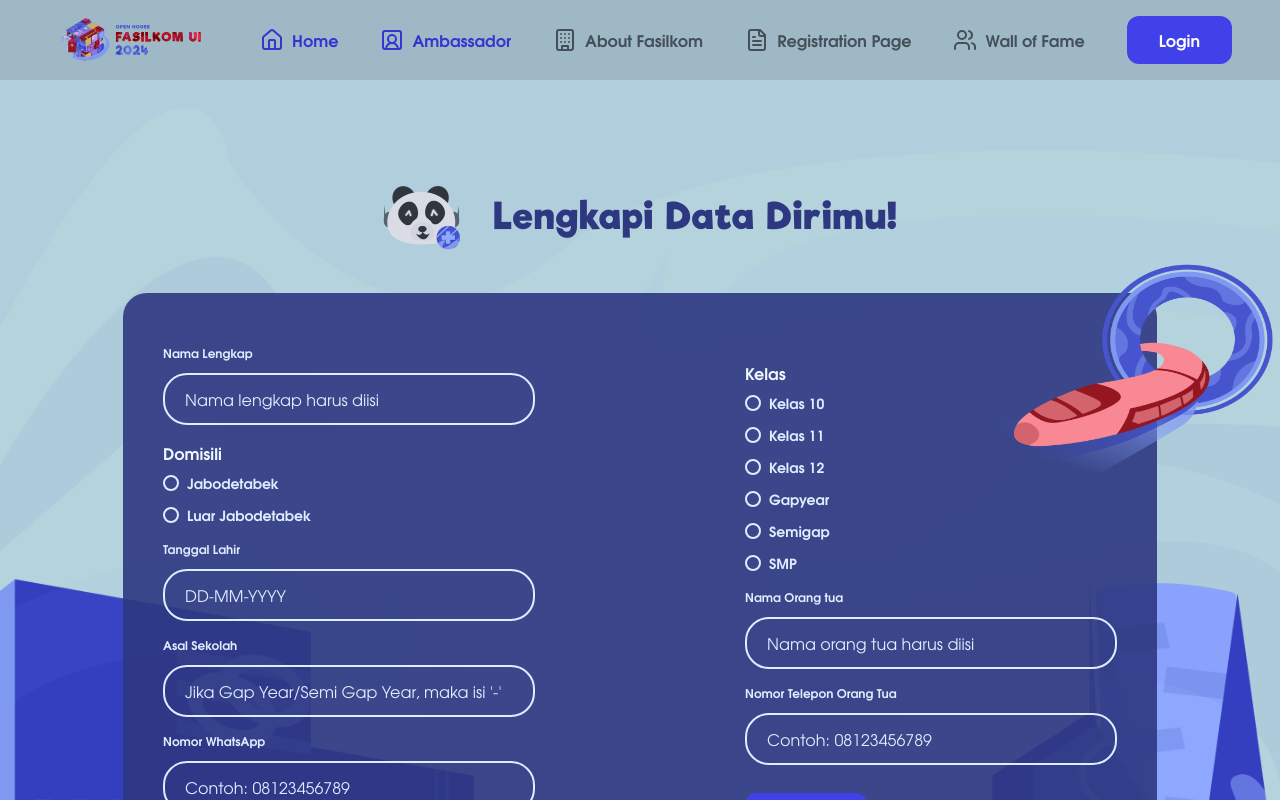
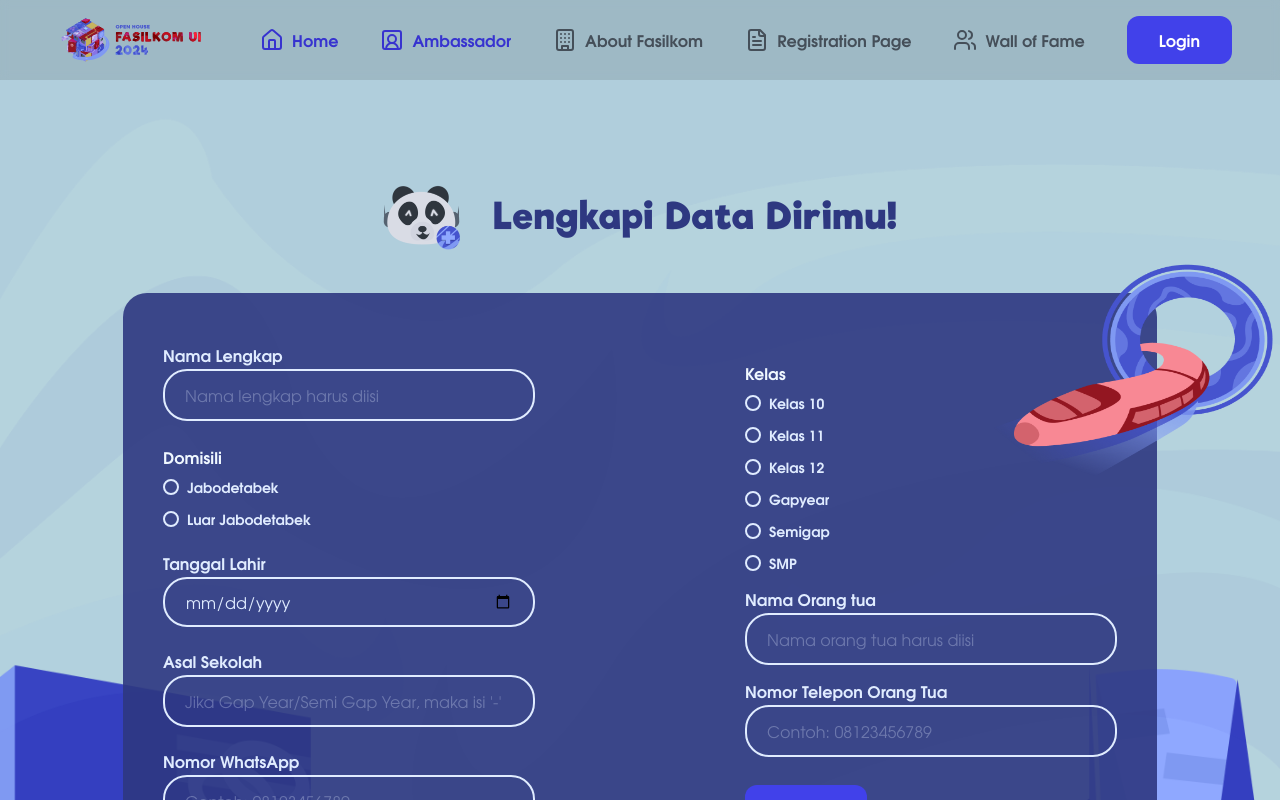
Before and after one commit to OH-Fasilkom-UI/oh24-frontend, a Next.js app: page /detailform in a window 1280 px wide. Shown: the top 800 px of the page. Built offline with nearby package versions, Linux system fonts and the light colour scheme.

Commit message:
feat: Input in DetailForm

```diff
--- a/components/ui/Input.tsx
+++ b/components/ui/Input.tsx
@@ -7,6 +7,7 @@ export interface InputProps
   label?: string
   errorMessage?: string
   icon?: React.ReactNode
+  color?: 'light' | 'dark'
   iconPosition?: 'left' | 'right'
 }
 
@@ -18,21 +19,34 @@ const Input = React.forwardRef<HTMLInputElement, InputProps>(
       errorMessage,
       icon,
       label,
+      color = 'light',
       iconPosition = 'left',
       ...props
     },
     ref
   ) => {
     return (
-      <div className="flex flex-col gap-1">
+      <div
+        className={twMerge(
+          'flex flex-col gap-1',
+          color === 'light'
+            ? 'text-Text/TextDarkBG'
+            : 'text-Text/TextLightBG/60'
+        )}
+      >
         {label && (
-          <label className="text-t9 sm:text-t7 font-bold text-Text/TextLightBG/60">
-            {label}
-          </label>
+          <label className="text-t9 sm:text-t7 font-bold">{label}</label>
         )}
-        <div className="flex items-center w-full rounded-3xl outline-none border-2 border-Text/TextLightBG/30 overflow-hidden relative">
+        <div
+          className={twMerge(
+            'flex items-center w-full rounded-3xl outline-none border-2 overflow-hidden relative',
+            color === 'light'
+              ? 'border-Text/TextDarkBG'
+              : 'border-Text/TextLightBG/30'
+          )}
+        >
           <div
-            className={`absolute ${iconPosition === 'left' ? 'left-5' : 'right-5'} text-Text/TextLightBG/60`}
+            className={`absolute ${iconPosition === 'left' ? 'left-5' : 'right-5'}`}
           >
             {icon}
           </div>
@@ -41,7 +55,10 @@ const Input = React.forwardRef<HTMLInputElement, InputProps>(
             type={type}
             ref={ref}
             className={twMerge(
-              `w-full h-full bg-transparent hover:bg-white/30 outline-none focus:bg-white/30 px-5 ${icon ? (iconPosition === 'left' ? 'pl-14' : 'pr-14') : ''} py-3 duration-300 placeholder:text-Text/TextLightBG/30 text-t9 sm:text-t7`,
+              `w-full h-full bg-transparent hover:bg-white/30 outline-none focus:bg-white/30 px-5 ${icon ? (iconPosition === 'left' ? 'pl-14' : 'pr-14') : ''} py-3 duration-300 text-t9 sm:text-t7`,
+              color === 'light'
+                ? 'placeholder:text-Text/TextDarkBG/30'
+                : 'placeholder:text-Text/TextLightBG/30',
               className
             )}
           />
--- a/lib/api/registration.ts
+++ b/lib/api/registration.ts
@@ -1,29 +1,35 @@
 import { z } from 'zod'
 
 export enum Class {
-  SMP_SEDERAJAT,
-  SMA_KELAS_10_SEDERAJAT,
-  SMA_KELAS_11_SEDERAJAT,
-  SMA_KELAS_12_SEDERAJAT,
-  GAPYEAR,
-  SEMIGAP,
+  SMP_SEDERAJAT = 'SMP_SEDERAJAT',
+  SMA_KELAS_10_SEDERAJAT = 'SMA_KELAS_10_SEDERAJAT',
+  SMA_KELAS_11_SEDERAJAT = 'SMA_KELAS_11_SEDERAJAT',
+  SMA_KELAS_12_SEDERAJAT = 'SMA_KELAS_12_SEDERAJAT',
+  GAPYEAR = 'GAPYEAR',
+  SEMIGAP = 'SEMIGAP',
 }
 
 export enum Domicile {
-  JABODETABEK,
-  NON_JABODETABEK,
+  JABODETABEK = 'JABODETABEK',
+  NON_JABODETABEK = 'NON_JABODETABEK',
 }
 
 export const submitPersonalDataSchema = z.object({
-  fullName: z.string(),
+  fullName: z.string().min(1, 'Nama lengkap harus diisi'),
   dob: z.date(),
   school: z.string().optional(),
   class: z.nativeEnum(Class),
-  phone: z.string().regex(new RegExp('^[0-9]*$')),
-  lineId: z.string(),
+  phone: z
+    .string()
+    .regex(new RegExp('^[0-9]*$'))
+    .min(1, 'Nomor WhatsApp harus diisi'),
+  lineId: z.string().min(1, 'ID Line harus diisi'),
   domicile: z.nativeEnum(Domicile),
-  parentName: z.string(),
-  parentPhone: z.string().regex(new RegExp('^[0-9]*$')),
+  parentName: z.string().min(1, 'Nama Orang Tua harus diisi'),
+  parentPhone: z
+    .string()
+    .regex(new RegExp('^[0-9]*$'))
+    .min(1, 'Nomor Telepon Orang Tua harus diisi'),
 })
 
 export type SubmitPersonalData = z.infer<typeof submitPersonalDataSchema>
--- a/modules/DetailFormModule/components/InputDetail.tsx
+++ /dev/null
@@ -1,64 +0,0 @@
-import * as React from 'react'
-import { twMerge } from 'tailwind-merge'
-import { AlertTriangle } from 'lucide-react'
-
-export interface InputProps
-  extends React.InputHTMLAttributes<HTMLInputElement> {
-  label?: string
-  errorMessage?: string
-  icon?: React.ReactNode
-  iconPosition?: 'left' | 'right'
-}
-
-const Input = React.forwardRef<HTMLInputElement, InputProps>(
-  (
-    {
-      className,
-      type,
-      errorMessage,
-      icon,
-      label,
-      iconPosition = 'left',
-      ...props
-    },
-    ref
-  ) => {
-    return (
-      <div className="flex flex-col gap-1">
-        {label && (
-          <label className="text-t9 sm:text-t7 font-tex-gyre font-bold text-Text/TextDarkBG">
-            {label}
-          </label>
-        )}
-        <div className="flex items-center w-full rounded-3xl font-tex-gyre outline-none border-2 border-Text/TextDarkBG overflow-hidden relative">
-          <div
-            className={`absolute ${iconPosition === 'left' ? 'left-5' : 'right-5'} text-Text/TextDarkBG`}
-          >
-            {icon}
-          </div>
-          <input
-            {...props}
-            type={type}
-            ref={ref}
-            className={twMerge(
-              `w-full h-full bg-transparent hover:bg-white/30 outline-none focus:bg-white/30 px-5 ${icon ? (iconPosition === 'left' ? 'pl-14' : 'pr-14') : ''} py-3 duration-300 placeholder:text-Text/TextDarkBG text-t9 sm:text-t7`,
-              className
-            )}
-          />
-        </div>
-        {errorMessage && (
-          <span className="text-RedRegion/Pohutukawa/500 flex gap-2">
-            <AlertTriangle className="hidden sm:flex w-4" />
-            <p className="font-tex-gyre font-normal sm:font-bold items-center text-t9 sm:text-t7">
-              {errorMessage}
-            </p>
-          </span>
-        )}
-      </div>
-    )
-  }
-)
-
-Input.displayName = 'Input'
-
-export default Input
--- a/modules/DetailFormModule/components/InputForm.tsx
+++ /dev/null
@@ -1,61 +0,0 @@
-import Input from './InputDetail'
-import { AlertCircle } from 'lucide-react'
-import React from 'react'
-import { InputFormProps } from '../interface'
-import {
-  FormControl,
-  FormDescription,
-  FormField,
-  FormItem,
-  FormLabel,
-  FormMessage,
-} from '@/components/ui/form'
-import { FieldValues } from 'react-hook-form'
-
-const InputForm = <
-  T extends FieldValues,
-  U = any,
-  V extends FieldValues | undefined = undefined,
->({
-  label,
-  placeholder,
-  description,
-  disabled = false,
-  name,
-  form,
-}: InputFormProps<T, U, V>) => {
-  return (
-    <FormField
-      disabled={disabled}
-      control={form.control}
-      name={name}
-      render={({ field }) => {
-        return (
-          <FormItem className="flex flex-col gap-1 text-xs md:text-base text-Text/TextDarkBG">
-            <FormLabel className="text-xs font-tex-gyre font-bold text-Text/TextDarkBG">
-              {label}
-            </FormLabel>
-            <FormControl>
-              <Input
-                className="text-xs md:text-base text-Text/TextDarkBG border-1 border-Text/TextDarkBG"
-                placeholder={placeholder}
-                {...field}
-              />
-            </FormControl>
-            {description && (
-              <FormDescription className="flex gap-2 items-center">
-                <div>
-                  <AlertCircle width={14} height={14} className="md:w-[16px]" />
-                </div>
-                <span className="text-xs opacity-60">{description}</span>
-              </FormDescription>
-            )}
-            <FormMessage />
-          </FormItem>
-        )
-      }}
-    />
-  )
-}
-
-export default InputForm
--- a/modules/DetailFormModule/interface.ts
+++ /dev/null
@@ -1,14 +0,0 @@
-import { FieldValues, Path, UseFormReturn } from 'react-hook-form'
-
-export interface InputFormProps<
-  T extends FieldValues,
-  U = any,
-  V extends FieldValues | undefined = undefined,
-> {
-  label: string
-  placeholder: string
-  disabled?: boolean
-  description?: string
-  name: Path<T>
-  form: UseFormReturn<T, U, V>
-}
--- a/modules/DetailFormModule/sections/DetailForm.tsx
+++ b/modules/DetailFormModule/sections/DetailForm.tsx
@@ -4,11 +4,10 @@ import React from 'react'
 import { useForm } from 'react-hook-form'
 import { zodResolver } from '@hookform/resolvers/zod'
 import Card from '@/components/ui/Card'
-import { Form } from '@/components/ui/form'
-import InputForm from '../components/InputForm'
 import Button from '@/components/ui/Button'
 import RadioGroup from '@/components/ui/RadioGroup'
 import { Label } from '@/components/ui/label'
+import Input from '@/components/ui/Input'
 import {
   Class,
   Domicile,
@@ -17,7 +16,12 @@ import {
 } from '@/lib/api/registration'
 
 const DetailForm = () => {
-  const form = useForm<SubmitPersonalData>({
+  const {
+    handleSubmit,
+    register,
+    setValue,
+    formState: { errors },
+  } = useForm<SubmitPersonalData>({
     resolver: zodResolver(submitPersonalDataSchema),
   })
 
@@ -28,17 +32,16 @@ const DetailForm = () => {
 
   return (
     <Card title="" className="w-full p-6">
-      <Form {...form}>
       <form
-          onSubmit={form.handleSubmit(onSubmit)}
-          className="grid grid-cols-1 md:gap-x-[45px] lg:grid-cols-2 lg:gap-x-[210px] gap-y-[20px]"
+        onSubmit={handleSubmit(onSubmit)}
+        className="grid grid-cols-1 md:gap-x-[45px] lg:grid-cols-2 lg:gap-x-[210px]"
       >
-          <div className="space-y-4">
-            <InputForm
+        <div className="space-y-6">
+          <Input
             label="Nama Lengkap"
             placeholder="Nama lengkap harus diisi"
-              name="fullName"
-              form={form}
+            errorMessage={errors.fullName?.message}
+            {...register('fullName')}
           />
 
           <div>
@@ -48,10 +51,10 @@ const DetailForm = () => {
             <RadioGroup
               size="normal"
               color="light"
+              className="flex flex-col space-y-1"
               onValueChange={(value: unknown) =>
-                  form.setValue('domicile', value as Domicile)
+                setValue('domicile', value as Domicile)
               }
-                className="flex flex-col space-y-1"
             >
               <RadioGroup.Item value="JABODETABEK" id="jabodetabek">
                 Jabodetabek
@@ -62,25 +65,33 @@ const DetailForm = () => {
             </RadioGroup>
           </div>
 
-            <InputForm
+          <Input
             label="Tanggal Lahir"
             placeholder="DD-MM-YYYY"
-              name="dob"
-              form={form}
+            type="date"
+            errorMessage={errors.dob?.message}
+            {...register('dob', { valueAsDate: true })}
           />
 
-            <InputForm
+          <Input
             label="Asal Sekolah"
             placeholder="Jika Gap Year/Semi Gap Year, maka isi '-'"
-              name="school"
-              form={form}
+            errorMessage={errors.school?.message}
+            {...register('school')}
           />
 
-            <InputForm
+          <Input
             label="Nomor WhatsApp"
             placeholder="Contoh: 08123456789"
-              name="phone"
-              form={form}
+            errorMessage={errors.phone?.message}
+            {...register('phone')}
+          />
+
+          <Input
+            label="ID Line"
+            placeholder="Contoh: rickastley"
+            errorMessage={errors.lineId?.message}
+            {...register('lineId')}
           />
         </div>
 
@@ -92,10 +103,10 @@ const DetailForm = () => {
             <RadioGroup
               size="normal"
               color="light"
+              className="flex flex-col space-y-1"
               onValueChange={(value: unknown) =>
-                  form.setValue('class', value as Class)
+                setValue('class', value as Class)
               }
-                className="flex flex-col space-y-1"
             >
               <RadioGroup.Item value="SMA_KELAS_10_SEDERAJAT" id="kelas-10">
                 Kelas 10
@@ -118,18 +129,18 @@ const DetailForm = () => {
             </RadioGroup>
           </div>
 
-            <InputForm
+          <Input
             label="Nama Orang tua"
             placeholder="Nama orang tua harus diisi"
-              name="parentName"
-              form={form}
+            errorMessage={errors.parentName?.message}
+            {...register('parentName')}
           />
 
-            <InputForm
+          <Input
             label="Nomor Telepon Orang Tua"
             placeholder="Contoh: 08123456789"
-              name="parentPhone"
-              form={form}
+            errorMessage={errors.parentPhone?.message}
+            {...register('parentPhone')}
           />
 
           <div className=" flex justify-start w-full pt-3">
@@ -139,7 +150,6 @@ const DetailForm = () => {
           </div>
         </div>
       </form>
-      </Form>
     </Card>
   )
 }
```
Lines whose indentation alone changed are shown as unchanged.
